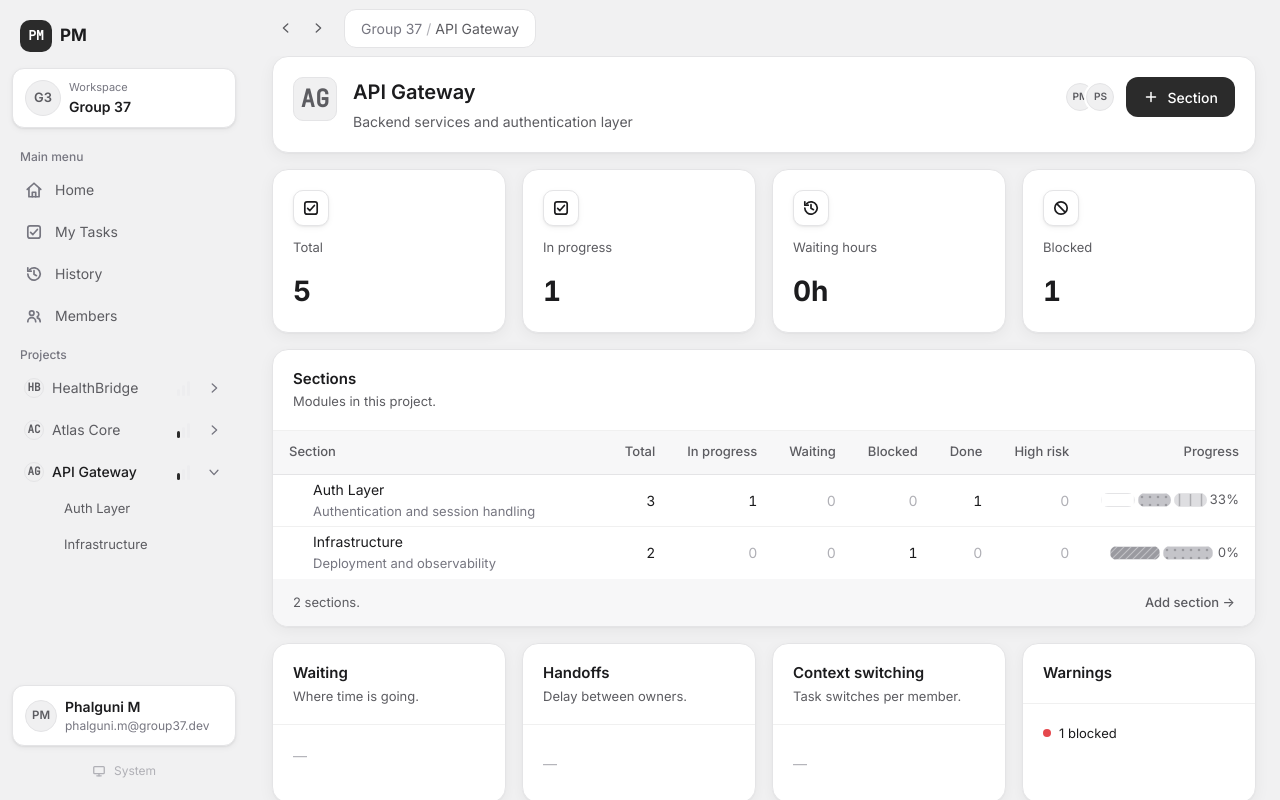
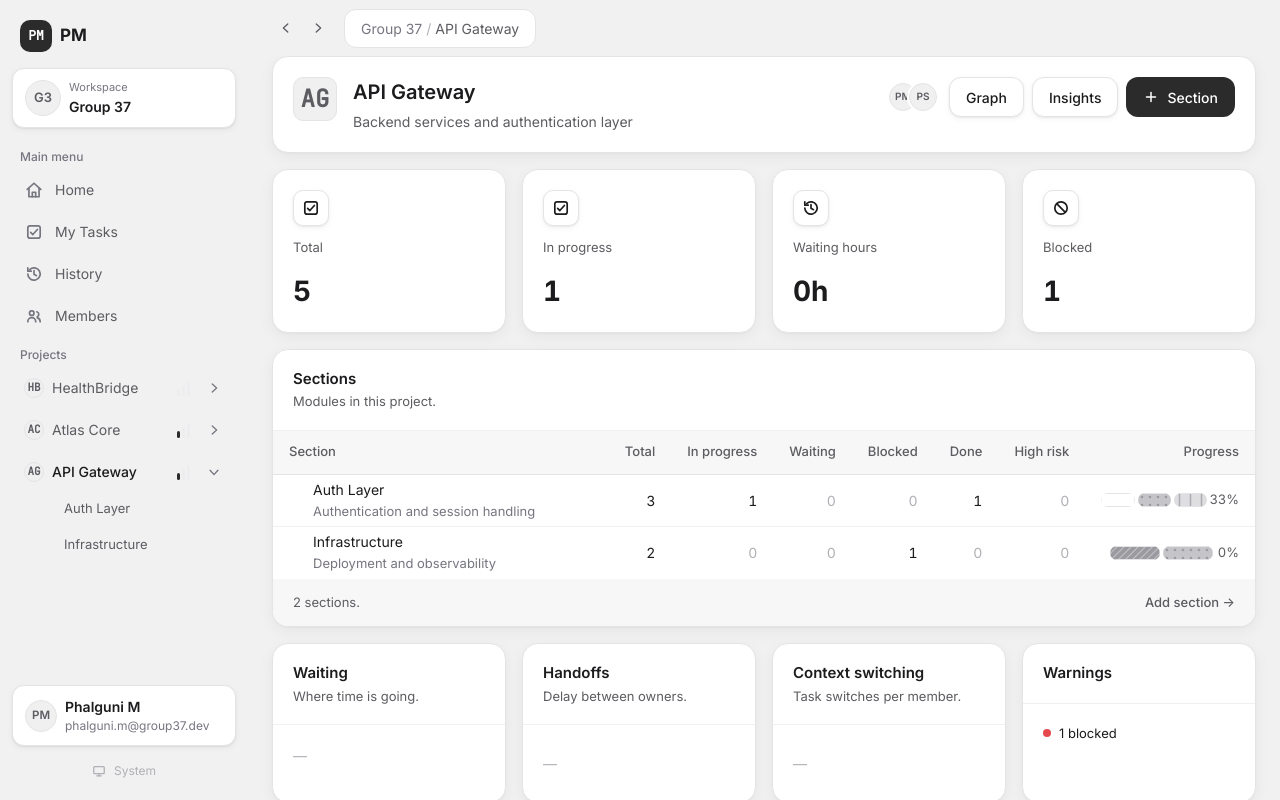
Before and after one commit to phalguni-m/pm-frontend, a React (Vite) app: page /projects/project-api-gateway in a window 1280 px wide. Built offline with nearby package versions, Linux system fonts and the light colour scheme.

Commit message:
Add Graph and Insights links

```diff
--- a/src/pages/ProjectPage/ProjectPage.tsx
+++ b/src/pages/ProjectPage/ProjectPage.tsx
@@ -232,6 +232,12 @@ export function ProjectPage() {
         <div className={styles.headerActions}>
           <AvatarGroup members={project.members} size={28} />
           <div className={styles.headerButtons}>
+            <Button variant="default" onClick={() => navigate(`/projects/${project.id}/graph`)}>
+              Graph
+            </Button>
+            <Button variant="default" onClick={() => navigate(`/projects/${project.id}/insights`)}>
+              Insights
+            </Button>
             <Button variant="primary" icon={<ComposeIcon size={16} />} onClick={() => setIsNewSectionOpen(true)}>
               Section
             </Button>
```
